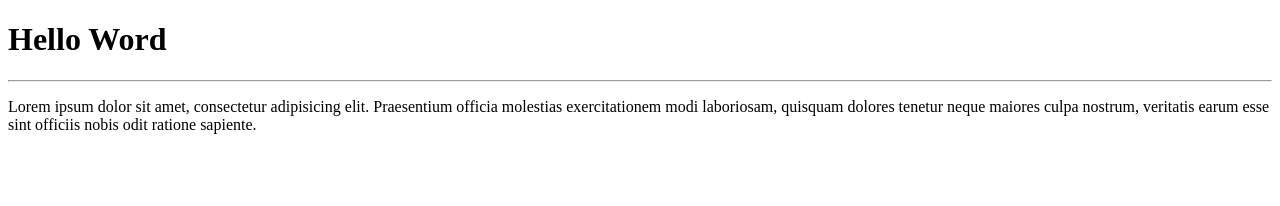
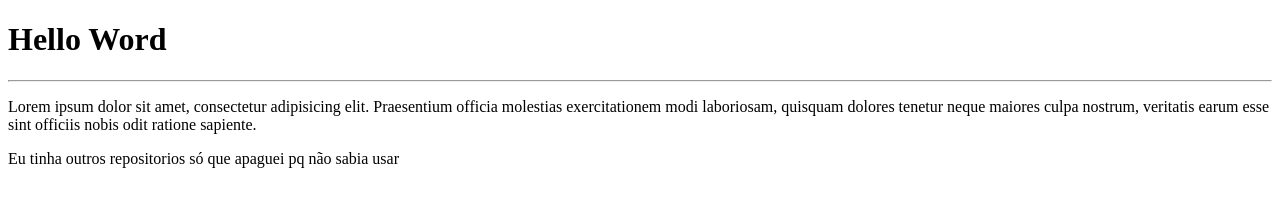
Before and after one commit to Guilherme-Cesar-dev/Ola-Mundo, a plain HTML site: page site/index.html in a window 1280 px wide. Drawn offline with Linux system fonts and the light colour scheme.

Commit message:
Add other paragraph

```diff
--- a/site/index.html
+++ b/site/index.html
@@ -9,5 +9,6 @@
     <h1>Hello Word</h1>
     <hr>
     <p>Lorem ipsum dolor sit amet, consectetur adipisicing elit. Praesentium officia molestias exercitationem modi laboriosam, quisquam dolores tenetur neque maiores culpa nostrum, veritatis earum esse sint officiis nobis odit ratione sapiente.</p>
+    <p>Eu tinha outros repositorios só que apaguei pq não sabia usar</p>
 </body>
 </html>
```
